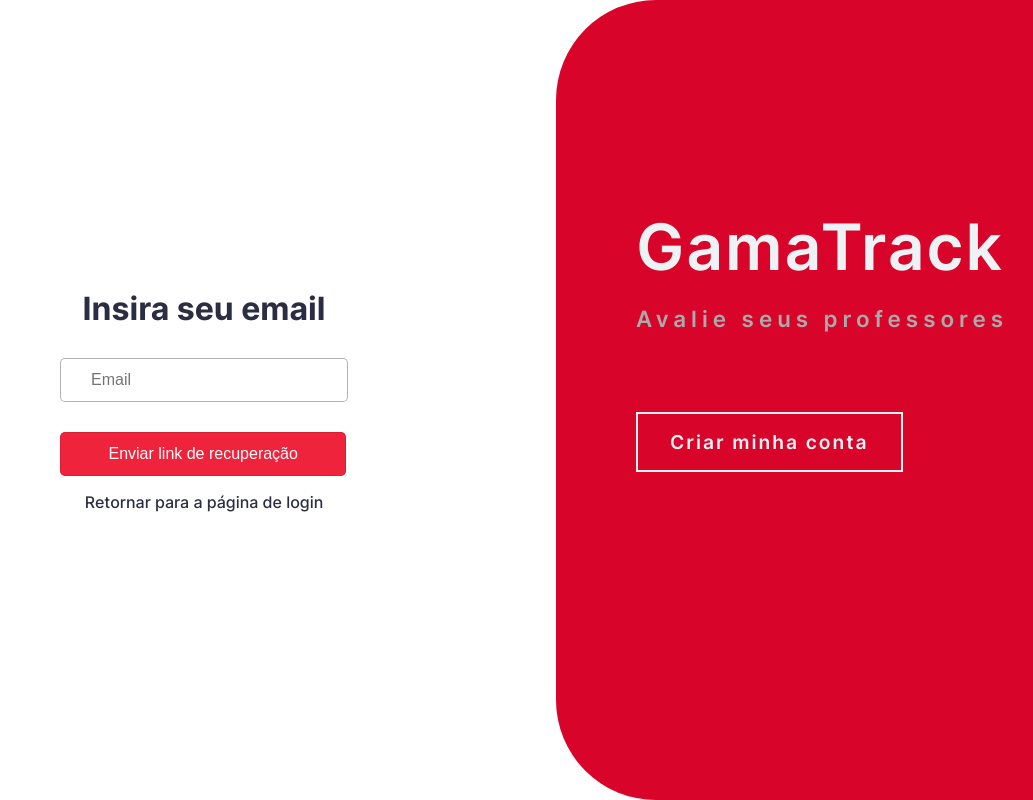
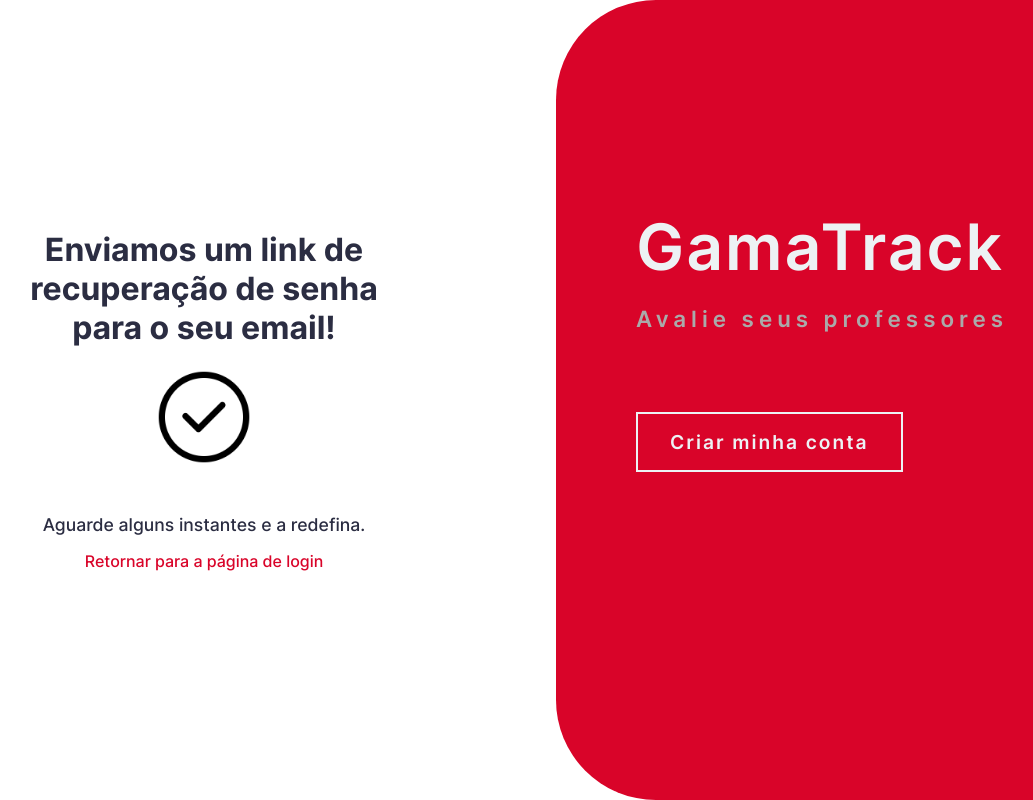
Before and after one commit to FGA0138-MDS-Ajax/2023-2-POLLUX, a React (Create React App) app in the folder Frontend/: page /recuperarsenha in a window 1280 px wide. Shown: the whole page, without its empty margins (148-1181 px from the left). Built offline with nearby package versions, Linux system fonts and the light colour scheme.

Commit message:
MUITO OBRIGAO MEU PROFEITO

```diff
--- a/Frontend/src/components/Header/index.js
+++ b/Frontend/src/components/Header/index.js
@@ -25,8 +25,6 @@
         localStorage.clear();
     }
 
-    console.log(userAvatar)
-
     return(
         <header>
             <h2 className="logo">
--- a/Frontend/src/components/TeacherCard/index.js
+++ b/Frontend/src/components/TeacherCard/index.js
@@ -11,7 +11,6 @@
   } else {
     var avatarUrls = womanUrls;
   }
-  console.log(teacher)
   const randomIndex = Math.floor(Math.random() * avatarUrls.length);
   const randomAvatarUrl = avatarUrls[randomIndex];
 
@@ -27,8 +26,6 @@
     navigate('/professor', { state: { professor: teacher, profile: randomAvatarUrl, usuario: user } });
   }
 
-  console.log(teacher)
-
   return (
     <div className='card-wrapper' onClick={handleClick}>
       <img src={randomAvatarUrl} alt="Professor"/>
--- a/Frontend/src/pages/Home/index.js
+++ b/Frontend/src/pages/Home/index.js
@@ -28,7 +28,6 @@
     try {
       const response = await instance.get(`/usuarios/${userId}`);
       if (response.data) {
-        console.log(response.data);
         setUserData(response.data);
       } else {
         console.error('Resposta da API não contém o campo "user" esperado.');
--- a/Frontend/src/pages/Professor/index.js
+++ b/Frontend/src/pages/Professor/index.js
@@ -18,8 +18,6 @@
   const teacher = location.state ? location.state.professor : null;
   const profile = location.state ? location.state.profile : null;
   const { userId } = useUserContext();
-
-  console.log(teacher);
 
   function formatarNomeMateria(nome) {
     const palavras = nome.split(" ");
@@ -53,8 +51,6 @@
         setLoading(false);
       });
   }, [teacher._id]);
-
-  console.log(avaliacoes);
 
   return (
     <div>
--- a/Frontend/src/pages/ProfessoresMateria/index.js
+++ b/Frontend/src/pages/ProfessoresMateria/index.js
@@ -10,7 +10,6 @@
   const location = useLocation();
   const subject = location.state ? location.state.subject : null;
   const professores = location.state ? location.state.professores : null;
-  console.log(professores);
 
   function formatarNomeMateria(nome) {
     const palavras = nome.split(' ');
--- a/Frontend/src/pages/RecuperarSenha/index.js
+++ b/Frontend/src/pages/RecuperarSenha/index.js
@@ -3,6 +3,7 @@
 import instance from "../../services/instance";
 //styles
 import "../Login/styles.css";
+import check from "../../assets/images/check.png";
 //componentes
 import Input from "../../components/Input";
 import SignButton from "../../components/SignButton";
@@ -40,7 +41,7 @@
     <div className="login">
       <div className="left-section">
         <div className="form-container">
-          {!emailEnviado ? (
+          {emailEnviado ? (
             <>
               <h1>Insira seu email</h1>
 
@@ -65,14 +66,19 @@
               />
             </>
           ) : (
-            <h1>Link de recuperação enviado para o email.</h1>
+            <div className="success">
+              <h1>Enviamos um link de recuperação de senha para o seu email!</h1>
+              <img src={check}></img>
+              <p>Aguarde alguns instantes e a redefina.</p>
+              <div className="link-wrapper">
+                <Link to="/" className="link">
+                  Retornar para a página de login
+                </Link>
+              </div>
+            </div>
           )}
 
-          <div className="link-wrapper">
-            <Link to="/" className="link">
-              Retornar para a página de login{" "}
-            </Link>
-          </div>
+
         </div>
       </div>
 
--- a/Frontend/src/pages/RedefinirSenha/index.js
+++ b/Frontend/src/pages/RedefinirSenha/index.js
@@ -27,7 +27,9 @@
     setLoading(true);
 
     try {
-      const result = await instance.post("/redefinir-senha", { novaSenha: senha });
+      const result = await instance.post("/redefinir-senha", {
+        novaSenha: senha,
+      });
       if (result === 200 || result) {
         setReseted(true);
         setLoading(false);
@@ -74,9 +76,11 @@
             />
           </>
         ) : (
-          <h1>Sua senha foi redefinida com sucesso!</h1>
+          <>
+            <h1>Sua senha foi redefinida com sucesso!</h1>
+            <p>Você já pode fechar essa página agora</p>
+          </>
         )}
-
       </div>
     </div>
   );
```
Also changed, not shown: 1 other file (tests, documents, lock files or other folders).
